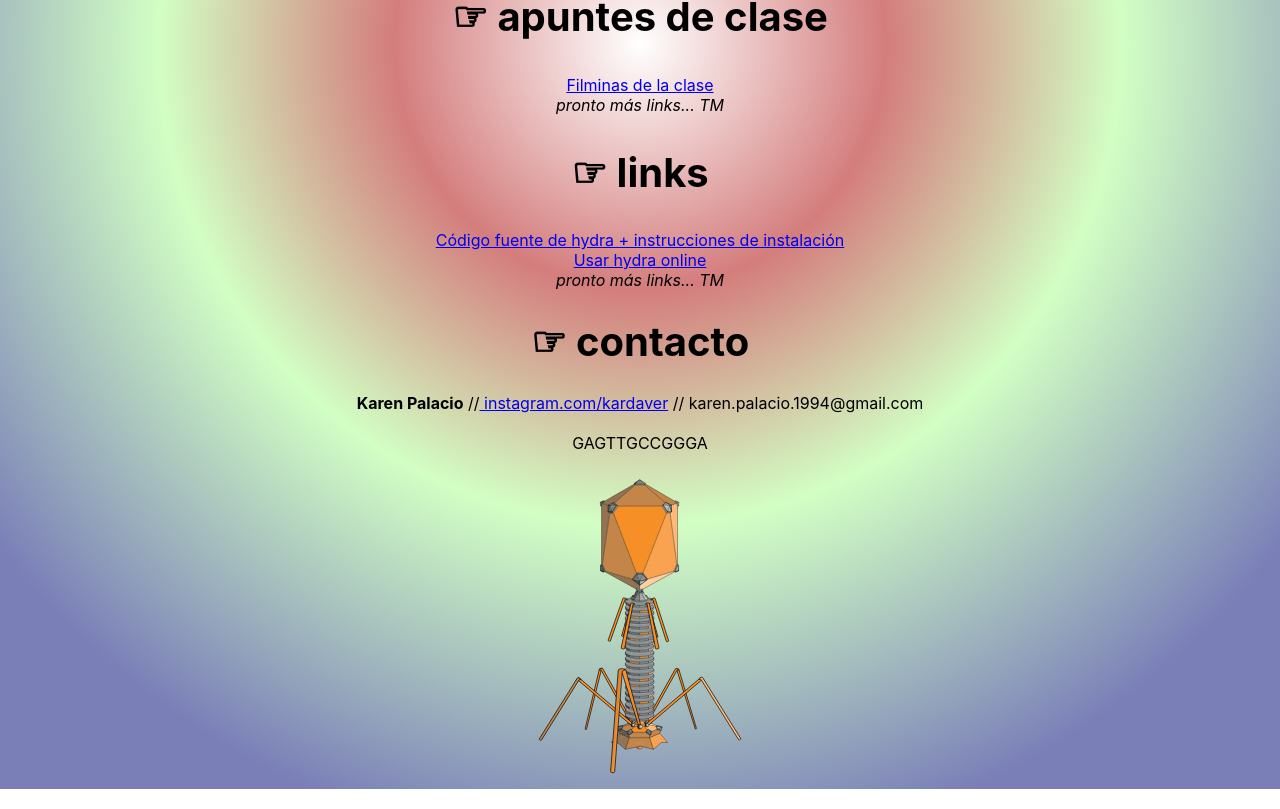
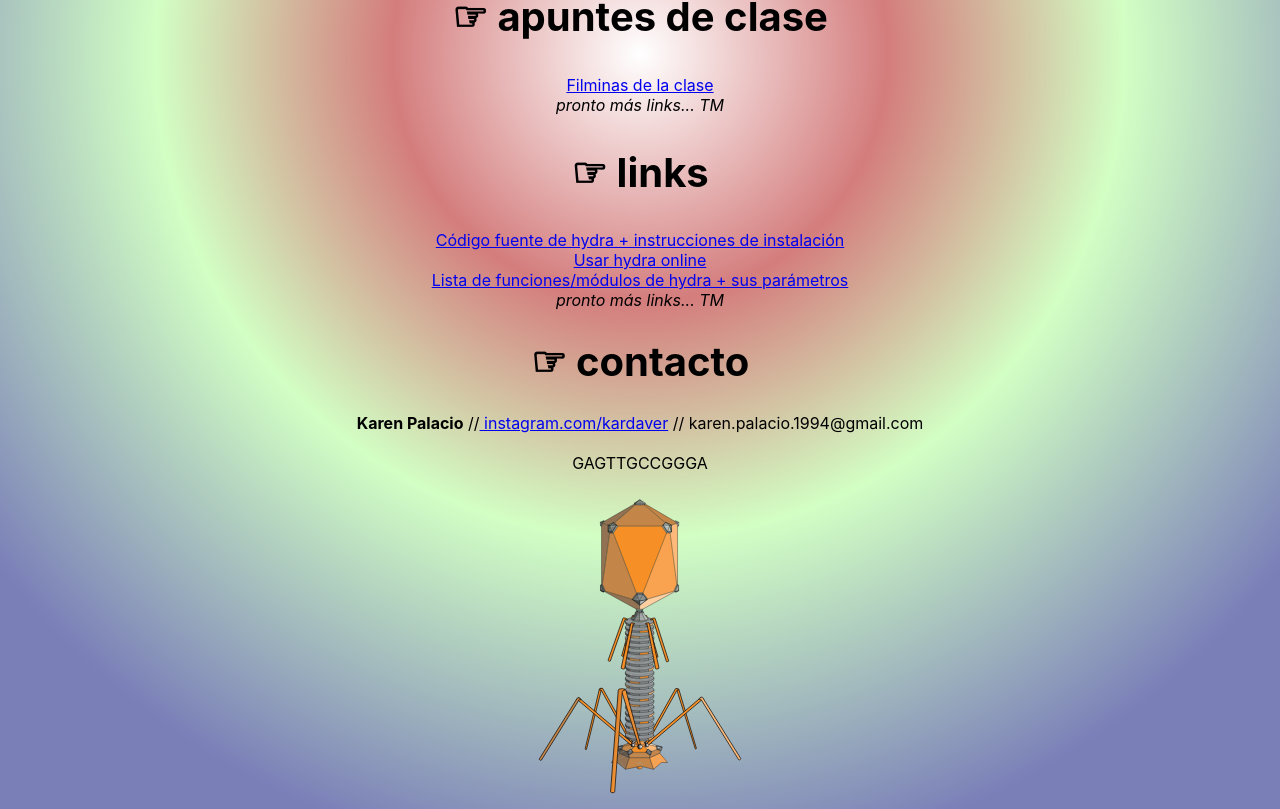
Before and after one commit to karen-pal/santonoise_hydra, a React (Create React App) app: page / in a window 1280 px wide. Shown: the part 701-1510 px from the top of the page. Built offline with nearby package versions, Linux system fonts and the light colour scheme.

Commit message:
lista de funciones

```diff
--- a/src/App.js
+++ b/src/App.js
@@ -53,6 +53,7 @@ function App() {
           </h1>
       <a href='https://github.com/ojack/hydra' target="_blank"> Código fuente de hydra + instrucciones de instalación </a><br />
       <a href='https://hydra.ojack.xyz/'  target="_blank"> Usar hydra online</a><br />
+      <a href='https://github.com/ojack/hydra/blob/main/docs/funcs.md'  target="_blank"> Lista de funciones/módulos de hydra + sus parámetros</a><br />
      <i> pronto más links... TM</i>
             </section>
       </body>
```
